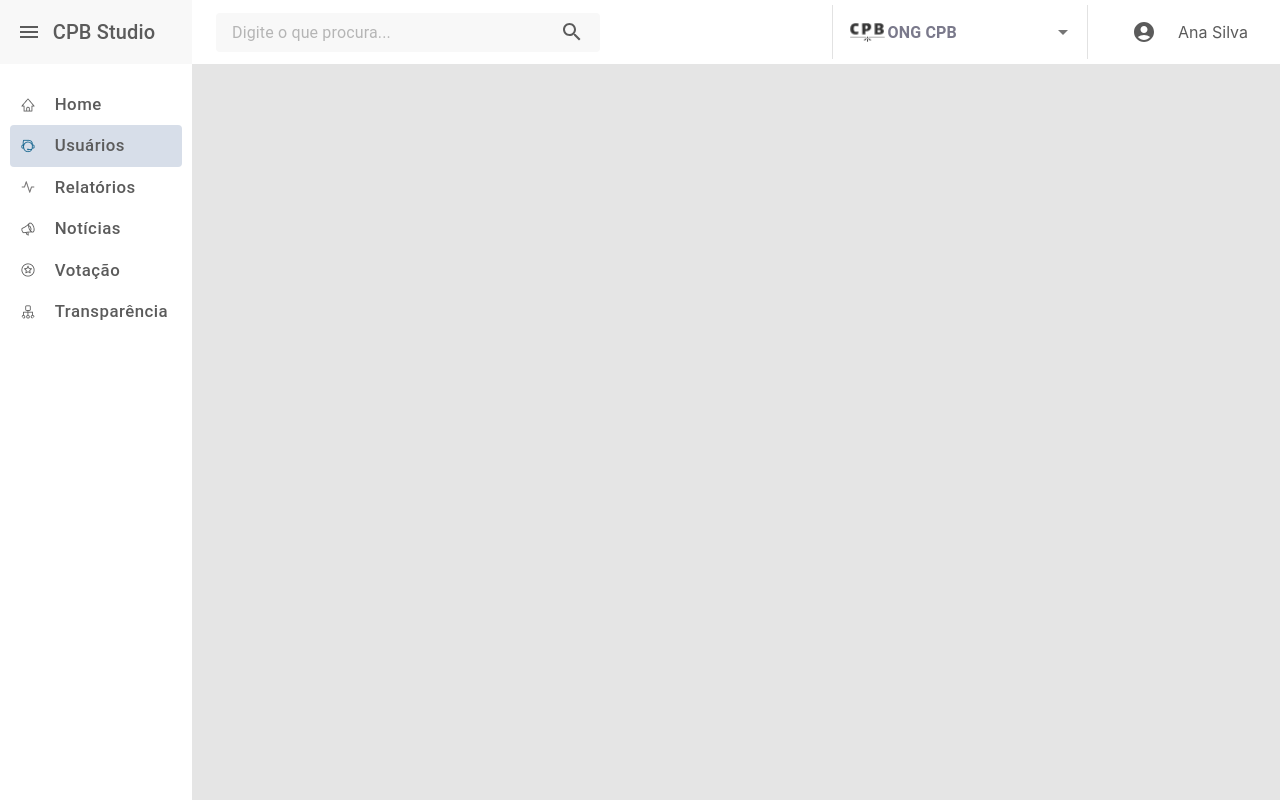
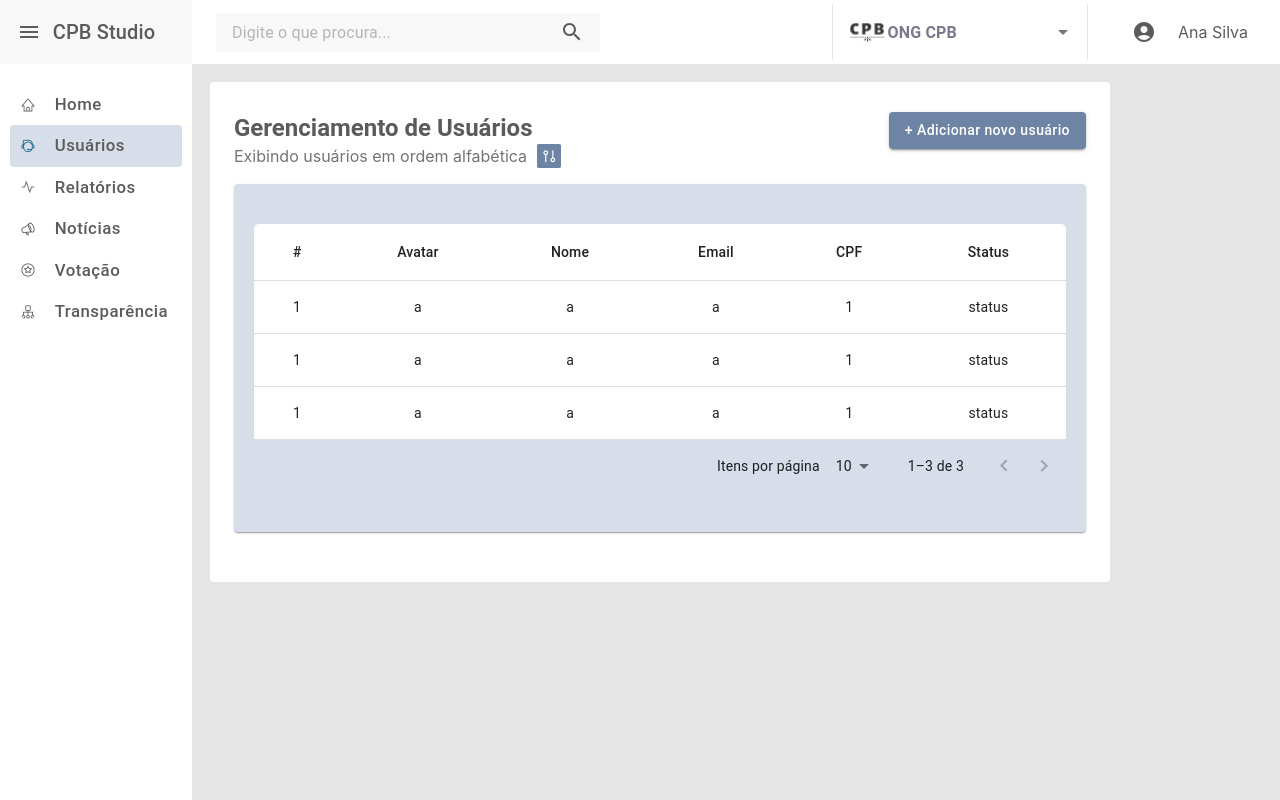
Before and after one commit to GrupoCPB/Painel-Gerenciamento, a Next.js app: page / in a window 1280 px wide. Built offline with nearby package versions, Linux system fonts and the light colour scheme.

Commit message:
tabela de usuários

```diff
--- a/components/gerenciamento_usuarios/Main.tsx
+++ b/components/gerenciamento_usuarios/Main.tsx
@@ -1,8 +1,50 @@
+import { Button, Typography } from '@mui/material';
+import Box from '@mui/material/Box';
+import Container from '@mui/material/Container';
+import Grid from '@mui/material/Grid';
+import Icon from '../global_components/Icon';
+import UsersTable from './UsersTable';
 
 const MainStyles = {
+    background: 'white',
+    margin: '18px',
+    borderRadius: '4px',
+    paddingTop: '30px',
+    paddingBottom: '50px',
 
+    '& .icon-span': {
+        display: 'flex',
+        alignItems: 'center',
+        gap: '10px',
+        color: '#757373'
+    }
+}
+
+const ButtonStyles = {
+    textTransform: 'none',
+    '&.MuiButton-root': {
+        backgroundColor: '#6E84A5'
+    }
 }
 
 export default function Main() {
-    return <div></div>
+    return (
+        <Container component='main' sx={MainStyles} maxWidth='md'>
+            <Box>
+                <Grid container columns={10} mb={2}>
+                    <Grid item display='flex' flexDirection='column' xs={7}>
+                        <Typography variant='h5' fontWeight={600} color='#5B5B5B'>Gerenciamento de Usuários</Typography>
+                        <span className='icon-span'>Exibindo usuários em ordem alfabética <Icon source='/usersOrderIcon.png' /></span>
+                    </Grid>
+
+                    <Grid item xs={3} display='flex' justifyContent='flex-end' alignItems='start'>
+                        <Button sx={ButtonStyles} variant='contained'>+ Adicionar novo usuário</Button>
+                    </Grid>
+                </Grid>
+            </Box>
+            <Box>
+                <UsersTable />
+            </Box>
+        </Container>
+    )
 }
--- /dev/null
+++ b/components/gerenciamento_usuarios/UsersTable.tsx
@@ -0,0 +1,123 @@
+import * as React from 'react';
+import Paper from '@mui/material/Paper';
+import Table from '@mui/material/Table';
+import TableBody from '@mui/material/TableBody';
+import TableCell from '@mui/material/TableCell';
+import TableContainer from '@mui/material/TableContainer';
+import TableHead from '@mui/material/TableHead';
+import TablePagination from '@mui/material/TablePagination';
+import TableRow from '@mui/material/TableRow';
+
+interface Column {
+    id: 'hash' | 'avatar' | 'name' | 'email' | 'cpf' | 'status';
+    label: string;
+    minWidth?: number;
+    align?: 'center';
+}
+
+const columns: readonly Column[] = [
+    { id: 'hash', label: '#', align: 'center' },
+    { id: 'avatar', label: 'Avatar', align: 'center' },
+    { id: 'name', label: 'Nome', align: 'center' },
+    { id: 'email', label: 'Email', align: 'center' },
+    { id: 'cpf', label: 'CPF', align: 'center' },
+    { id: 'status', label: 'Status', align: 'center' }
+];
+
+interface Data {
+    hash: number;
+    avatar: string;
+    name: string;
+    email: string;
+    cpf: number;
+    status: string
+}
+
+function createData(
+    hash: number,
+    avatar: string,
+    name: string,
+    email: string,
+    cpf: number,
+    status: string
+): Data {
+    return { hash, avatar, name, email, cpf, status };
+}
+
+const rows = [
+    createData(1, 'a', 'a', 'a', 1, 'status'),
+    createData(1, 'a', 'a', 'a', 1, 'status'),
+    createData(1, 'a', 'a', 'a', 1, 'status'),
+];
+
+const PaperStyles = {
+    width: '100%',
+    overflow: 'hidden',
+    padding: '40px 20px',
+    background: '#D7DEE9'
+}
+
+export default function UsersTable() {
+    const [page, setPage] = React.useState(0);
+    const [rowsPerPage, setRowsPerPage] = React.useState(10);
+
+    const handleChangePage = (event: unknown, newPage: number) => {
+        setPage(newPage);
+    };
+
+    const handleChangeRowsPerPage = (event: React.ChangeEvent<HTMLInputElement>) => {
+        setRowsPerPage(+event.target.value);
+        setPage(0);
+    };
+
+    return (
+        <Paper sx={PaperStyles}>
+            <TableContainer sx={{borderTopLeftRadius: '5px', borderTopRightRadius: '5px'}}>
+                <Table stickyHeader >
+                    <TableHead>
+                        <TableRow>
+                            {columns.map((column) => (
+                                <TableCell
+                                    key={column.id}
+                                    align={column.align}
+                                    style={{ minWidth: column.minWidth }}
+                                >
+                                    {column.label}
+                                </TableCell>
+                            ))}
+                        </TableRow>
+                    </TableHead>
+                    <TableBody>
+                        {rows
+                            .slice(page * rowsPerPage, page * rowsPerPage + rowsPerPage)
+                            .map((row) => {
+                                return (
+                                    <TableRow hover key={row.hash} sx={{ background: 'white' }}>
+                                        {columns.map((column) => {
+                                            const value = row[column.id];
+                                            return (
+                                                <TableCell key={column.id} align={column.align}>
+                                                    {value}
+                                                </TableCell>
+                                            );
+                                        })}
+                                    </TableRow>
+                                );
+                            })}
+                    </TableBody>
+                </Table>
+            </TableContainer>
+            <TablePagination
+                rowsPerPageOptions={[5, 10, 15]}
+                component="div"
+                count={rows.length}
+                rowsPerPage={rowsPerPage}
+                page={page}
+                onPageChange={handleChangePage}
+                onRowsPerPageChange={handleChangeRowsPerPage}
+                labelRowsPerPage='Itens por página'
+                labelDisplayedRows={({ from, to, count }) => { return `${from}–${to} de ${count !== -1 ? count : `more than ${to}`}`; }}
+            />
+        </Paper>
+    );
+}
```
Also changed, not shown: components/global_components/SideBar/SideBar.tsx (+1 -7 lines), components/global_components/Icon.tsx (renamed from components/global_components/SideBar/Icon.tsx), public/usersOrderIcon.png (added).
